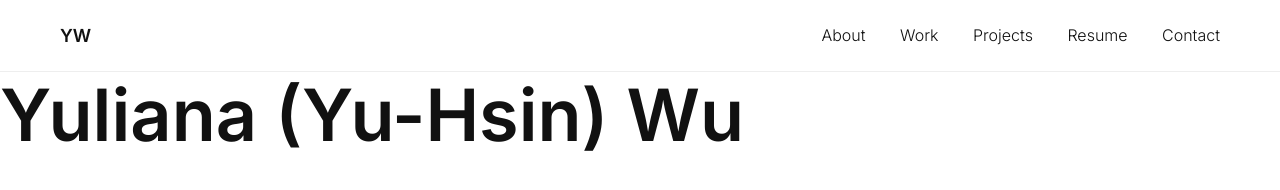
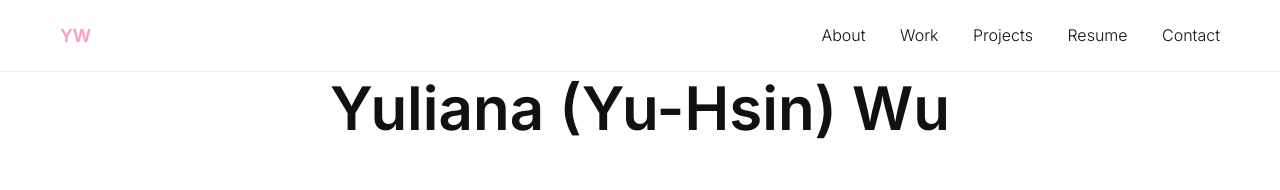
Before and after one commit to yuliana1123/my-website, a plain HTML site: page index.html in a window 1280 px wide. Drawn offline with Linux system fonts and the light colour scheme.

Commit message:
new design

```diff
--- a/style.css
+++ b/style.css
@@ -20,6 +20,7 @@ nav {
 .logo {
     font-weight: 600;
     font-size: 18px;
+    color: #ff9bb3;
 }
 
 .links a {
@@ -35,7 +36,8 @@ nav {
 }
 
 .hero h1{
-    font-size: 72px;
+    font-size: 60px;
     font-weight: 600;
     line-height: 1.2;
+    text-align: center;
 }
```
